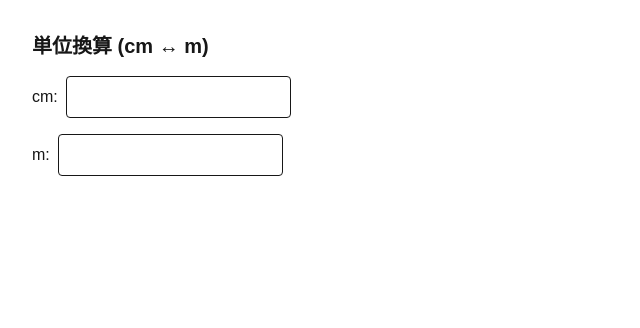
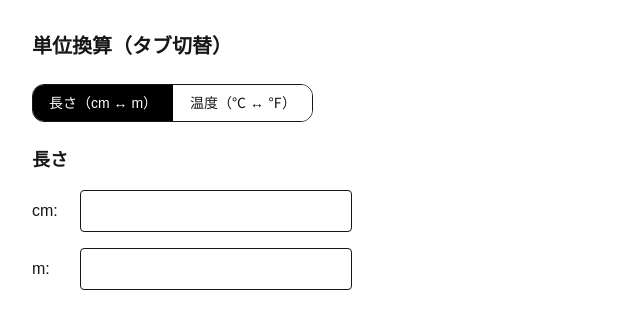
Before and after one commit to matcha4smiley/knock, a Next.js app: page /knocks/day6_unit-converter in a window 1280 px wide. Shown: the top 328 px of the page, without its empty margins (0-640 px from the left). Built offline with nearby package versions, Linux system fonts and the light colour scheme.

Commit message:
add temp converter and make it tabs

```diff
--- a/src/app/knocks/day6_unit-converter/page.tsx
+++ b/src/app/knocks/day6_unit-converter/page.tsx
@@ -1,10 +1,19 @@
 'use client'
 
-import { ChangeEvent, useState } from "react"
+import { ChangeEvent, useState, useCallback } from "react"
+
+type TabKey = 'length' | 'temp';
 
 export default function Page(){
-    const [cm, setCm] = useState<string>();
-    const [m, setM] = useState<string>();
+    const [cm, setCm] = useState<string>('');
+    const [m, setM] = useState<string>('');
+    const [celsius, setCelsius] = useState<string>('');
+    const [fahrenheit, setFahrenheit] = useState<string>('');
+    const [activeTab, setActiveTab] = useState<TabKey>('length' as TabKey);
+
+    const handleTabClick = useCallback((key: TabKey) => {
+        setActiveTab(key);
+    }, []);
 
     const handleCmChange = (e: ChangeEvent<HTMLInputElement>) => {
         const value = e.target.value;
@@ -28,29 +37,128 @@
         }
     };
 
-    return(
+    const handleCelsiusChange = (e: ChangeEvent<HTMLInputElement>) => {
+        const value = e.target.value;
+        setCelsius(value);
+        const num = parseFloat(value);
+        if (!isNaN(num)) {
+            setFahrenheit(((num * 9) / 5 + 32).toFixed(1));
+        } else {
+            setFahrenheit('');
+        }
+    };
+
+    const handleFahrenheitChange = (e: ChangeEvent<HTMLInputElement>) => {
+        const value = e.target.value;
+        setFahrenheit(value);
+        const num = parseFloat(value);
+        if (!isNaN(num)) {
+            setCelsius((((num - 32) * 5) / 9).toFixed(1));
+        } else {
+            setCelsius('');
+        }
+    };
+
+    return (
         <main className="p-8">
-            <h1 className="text-xl font-bold mb-4">単位換算 (cm ↔ m)</h1>
-            <div className="flex flex-col gap-4">
+            <h1 className="text-xl font-bold mb-6">単位換算（タブ切替）</h1>
+
+            {/* Tabs */}
+            <div
+                role="tablist"
+                aria-label="単位カテゴリ"
+                className="inline-flex rounded-xl overflow-hidden border"
+            >
+                <button
+                    role="tab"
+                    aria-selected={activeTab === 'length'}
+                    aria-controls="panel-length"
+                    id="tab-length"
+                    onClick={() => handleTabClick('length')}
+                    className={`px-4 py-2 text-sm font-medium ${activeTab === 'length' ? 'bg-black text-white' : 'bg-white hover:bg-gray-100'
+                        } border-r`}
+                    type="button"
+                >
+                    長さ（cm ↔ m）
+                </button>
+                <button
+                    role="tab"
+                    aria-selected={activeTab === 'temp'}
+                    aria-controls="panel-temp"
+                    id="tab-temp"
+                    onClick={() => handleTabClick('temp')}
+                    className={`px-4 py-2 text-sm font-medium ${activeTab === 'temp' ? 'bg-black text-white' : 'bg-white hover:bg-gray-100'
+                        }`}
+                    type="button"
+                >
+                    温度（℃ ↔ ℉）
+                </button>
+            </div>
+
+            {/* Panels */}
+            <section
+                role="tabpanel"
+                id="panel-length"
+                aria-labelledby="tab-length"
+                hidden={activeTab !== 'length'}
+                className="mt-6"
+            >
+                <h2 className="text-lg font-semibold mb-4">長さ</h2>
+                <div className="flex flex-col gap-4 max-w-xs">
                     <label className="flex items-center gap-2">
-                    <span>cm:</span>
+                        <span className="w-12">cm:</span>
                         <input
                             type="number"
-                        value={cm}
+                            value={cm ?? ''}
                             onChange={handleCmChange}
-                        className="border p-2 rounded"
+                            className="border p-2 rounded w-full"
+                            inputMode="decimal"
                         />
                     </label>
                     <label className="flex items-center gap-2">
-                    <span>m:</span>
+                        <span className="w-12">m:</span>
                         <input
                             type="number"
-                        value={m}
+                            value={m ?? ''}
                             onChange={handleMChange}
-                        className="border p-2 rounded"
+                            className="border p-2 rounded w-full"
+                            inputMode="decimal"
                         />
                     </label>
                 </div>
+            </section>
+
+            <section
+                role="tabpanel"
+                id="panel-temp"
+                aria-labelledby="tab-temp"
+                hidden={activeTab !== 'temp'}
+                className="mt-6"
+            >
+                <h2 className="text-lg font-semibold mb-4">温度</h2>
+                <div className="flex flex-col gap-4 max-w-xs">
+                    <label className="flex items-center gap-2">
+                        <span className="w-12">℃:</span>
+                        <input
+                            type="number"
+                            value={celsius ?? ''}
+                            onChange={handleCelsiusChange}
+                            className="border p-2 rounded w-full"
+                            inputMode="decimal"
+                        />
+                    </label>
+                    <label className="flex items-center gap-2">
+                        <span className="w-12">℉:</span>
+                        <input
+                            type="number"
+                            value={fahrenheit ?? ''}
+                            onChange={handleFahrenheitChange}
+                            className="border p-2 rounded w-full"
+                            inputMode="decimal"
+                        />
+                    </label>
+                </div>
+            </section>
         </main>
     );
 }
```
Lines whose indentation alone changed are shown as unchanged.
